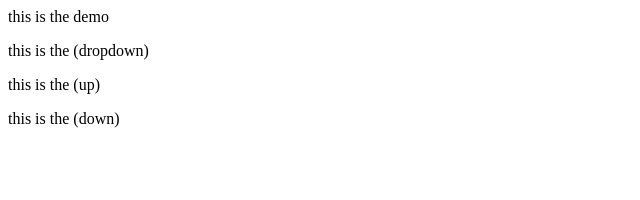
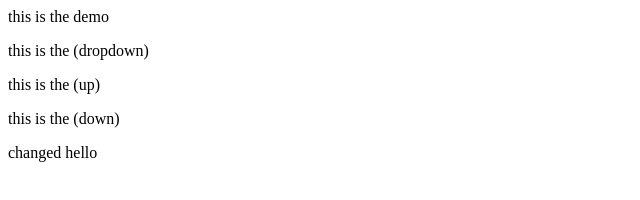
Before and after one commit to KothakapuShivaRamReddy/Git-Practice, a plain HTML site: page index.html in a window 1280 px wide. Shown: the whole page, without its empty margins (0-640 px from the left). Drawn offline with Linux system fonts and the light colour scheme.

Commit message:
came back from one commit and add changed hello

```diff
--- a/index.html
+++ b/index.html
@@ -2,3 +2,4 @@
 <p>this is the (dropdown)</p>
 <p>this is the (up)</p>
 <p>this is the (down)</p>
+<p>changed hello</p>
```
